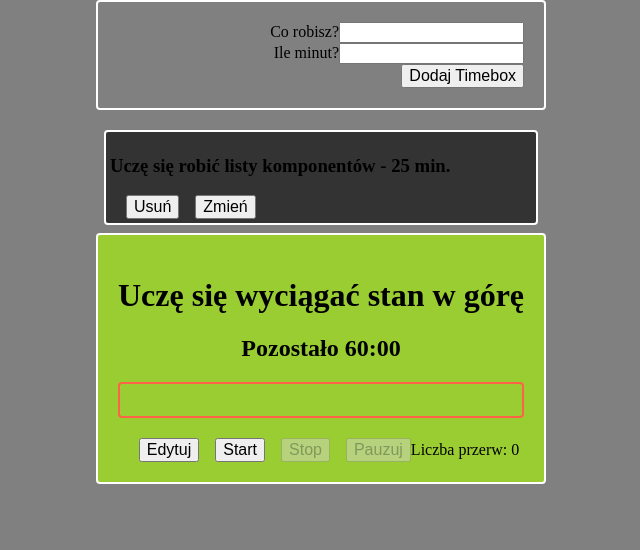
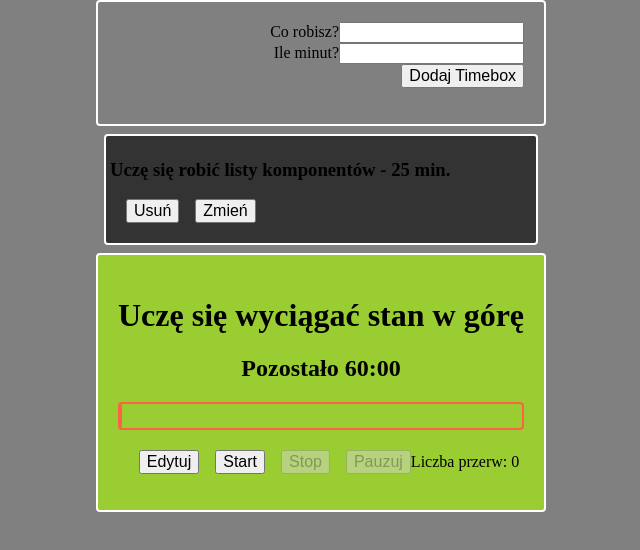
Before and after one commit to mrozrafal/timeboxing, a React (Create React App) app: page / in a window 1280 px wide. Both pictures are taken after a click on the button "Zatwierdź zmiany". Shown: the top 550 px of the page, without its empty margins (319-959 px from the left). Built offline with nearby package versions, Linux system fonts and the light colour scheme.

Commit message:
fix progress bar width issue

```diff
--- a/src/styles/components.scss
+++ b/src/styles/components.scss
@@ -9,7 +9,7 @@
     border: 2px solid white;
     border-radius: 4px;
     padding: 20px;
-    margin-bottom: 20px;
+
     ;
 }
 .Timebox {
@@ -35,6 +35,7 @@
 button {
     font-size: 1rem;
     margin-left: 1rem;
+    margin-bottom: 16px;
 }
 
 .CurrentTimebox {
@@ -49,18 +50,7 @@ button {
     color: tomato;
 
     position:relative;
-    &__minutes{
-        color:green;
-        display:inline-flex;
-    }
-    &__separator{
-        color:darkblue;
-        display:inline-flex;
-    }
-    &__seconds{
-        color:red;
-        display:inline-flex;
-    }
+
 }
 
 .ProgressBar {
@@ -68,14 +58,15 @@ button {
     border-radius: 4px;
     height: 24px;
     margin-bottom: 20px;
-    padding: 4px;
+
     position: relative;
 
     >div {
-        position: absolute;
-        right: 4px;
+        position: relative;
+       padding: 1px;
         height: 24px;
         background: tomato;
+        max-width: 100%;
     }
 }
 
```
